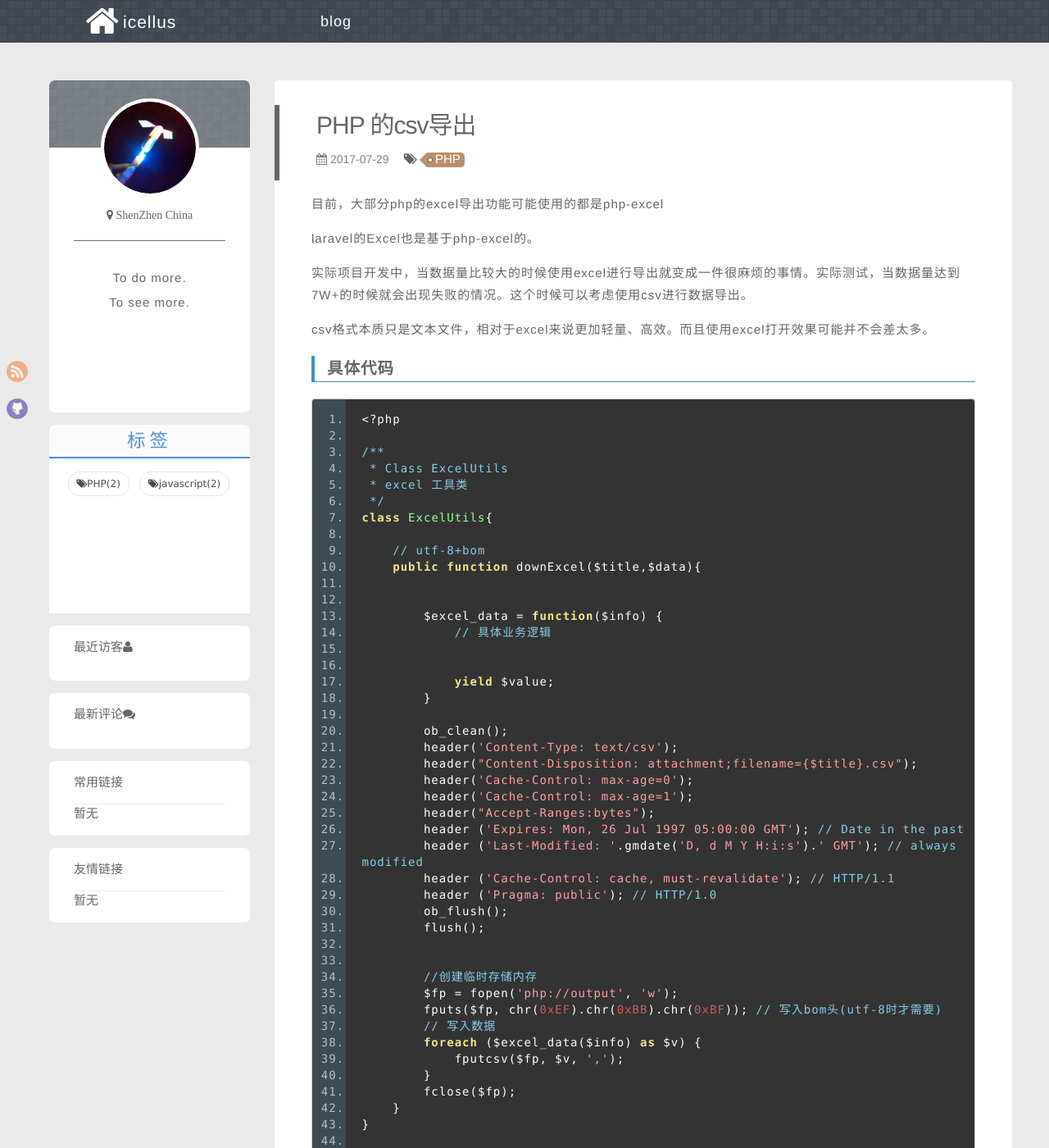
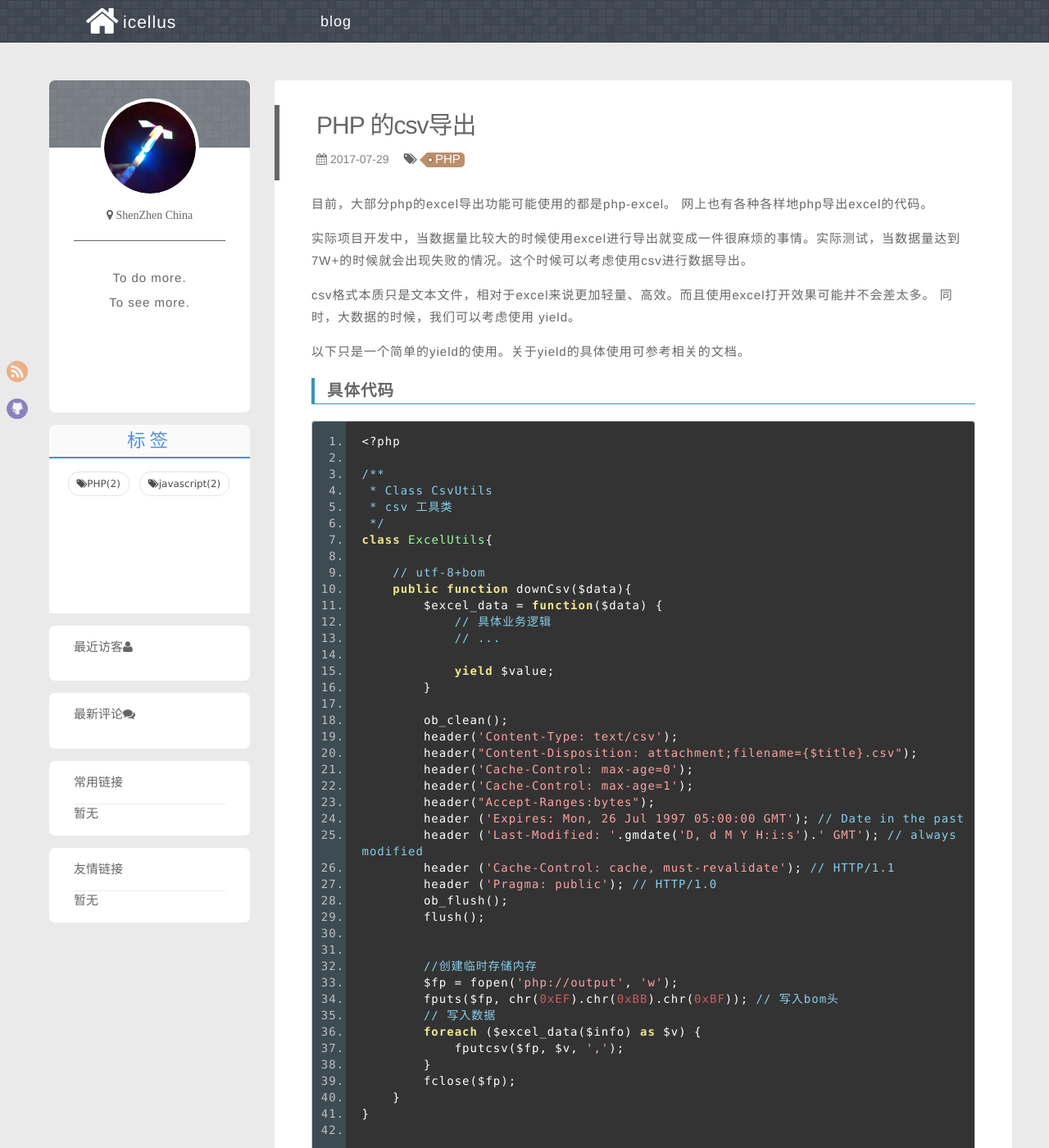
Before and after one commit to icellus/icellus.github.io, a Jekyll site: the page built from _posts/2017-07-29-php-csv.md, in a window 1280 px wide and 1400 px high. Shown: the whole window at 82% size. Built offline with Jekyll 4.4.1, drawn with Linux system fonts in a browser that asks for light colours; comment, search, counter and statistics services are not loaded; some of the changed text lies outside the part shown.

Commit message:
修改csv文章

```diff
--- a/_posts/2017-07-29-php-csv.md
+++ b/_posts/2017-07-29-php-csv.md
@@ -6,15 +6,16 @@ tags: [PHP]
 description: None
 ---
 
-目前，大部分php的excel导出功能可能使用的都是php-excel
+目前，大部分php的excel导出功能可能使用的都是php-excel。
+网上也有各种各样地php导出excel的代码。
 
-laravel的Excel也是基于php-excel的。
 
 实际项目开发中，当数据量比较大的时候使用excel进行导出就变成一件很麻烦的事情。实际测试，当数据量达到7W+的时候就会出现失败的情况。这个时候可以考虑使用csv进行数据导出。
 
 csv格式本质只是文本文件，相对于excel来说更加轻量、高效。而且使用excel打开效果可能并不会差太多。
+同时，大数据的时候，我们可以考虑使用 yield。
 
-
+以下只是一个简单的yield的使用。关于yield的具体使用可参考相关的文档。
 
 # 具体代码
 
@@ -22,18 +23,16 @@ csv格式本质只是文本文件，相对于excel来说更加轻量、高效。
 <?php
 
 /**
- * Class ExcelUtils
- * excel 工具类
+ * Class CsvUtils
+ * csv 工具类
  */
 class ExcelUtils{
 
     // utf-8+bom
-    public function downExcel($title,$data){
-
-
-        $excel_data = function($info) {
+    public function downCsv($data){
+        $excel_data = function($data) {
             // 具体业务逻辑
-
+            // ...
 
             yield $value;
         }
@@ -54,7 +53,7 @@ class ExcelUtils{
 
         //创建临时存储内存
         $fp = fopen('php://output', 'w');
-        fputs($fp, chr(0xEF).chr(0xBB).chr(0xBF)); // 写入bom头(utf-8时才需要)
+        fputs($fp, chr(0xEF).chr(0xBB).chr(0xBF)); // 写入bom头
         // 写入数据
         foreach ($excel_data($info) as $v) {
             fputcsv($fp, $v, ',');
@@ -68,9 +67,6 @@ class ExcelUtils{
 
 # 总结
 
-当数据量比较大的时候，简单地使用生成器来生成数据。
-当然，这种实现方式只是很简单的一个类的调用。
-
-实际的使用中发现，这种方式依旧不是很理想。主要问题出在各种各样的客户使用csv格式时的各种情况。其次就是请求时间过长，需要客户等待的时候可能会长一点。
+当数据量比较大的时候，简单地使用生成器来生成数据是一种比较高效的节省内存的方法。相对于yield 的强大之处，这里只是用到了皮毛。
 
 **--END**
```
